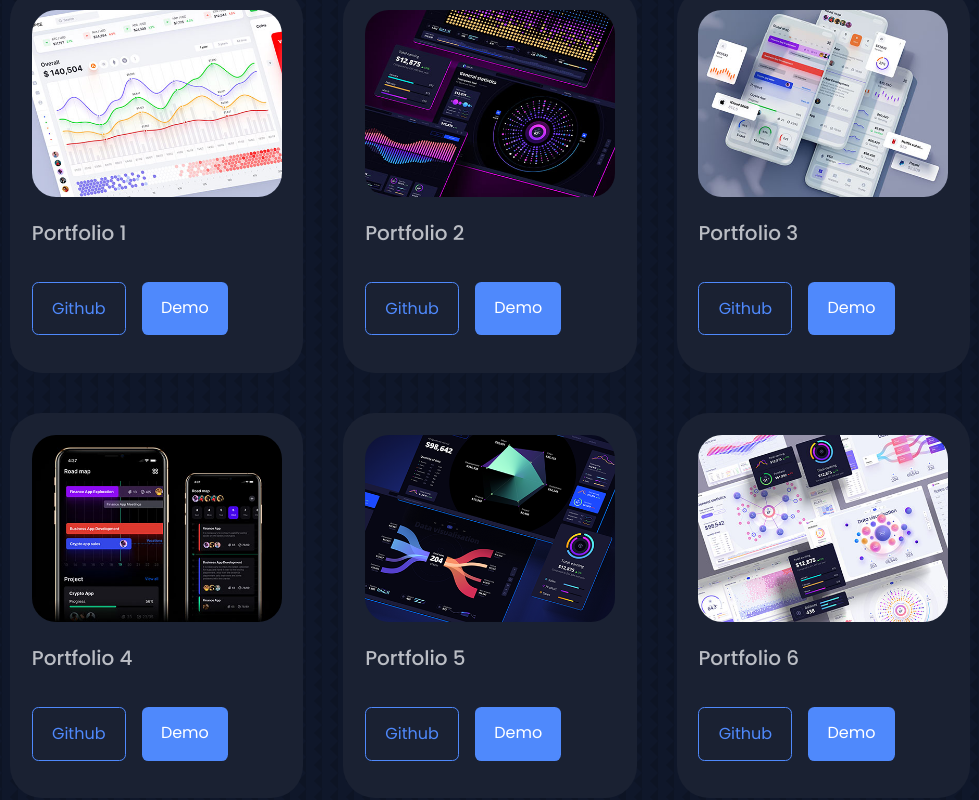
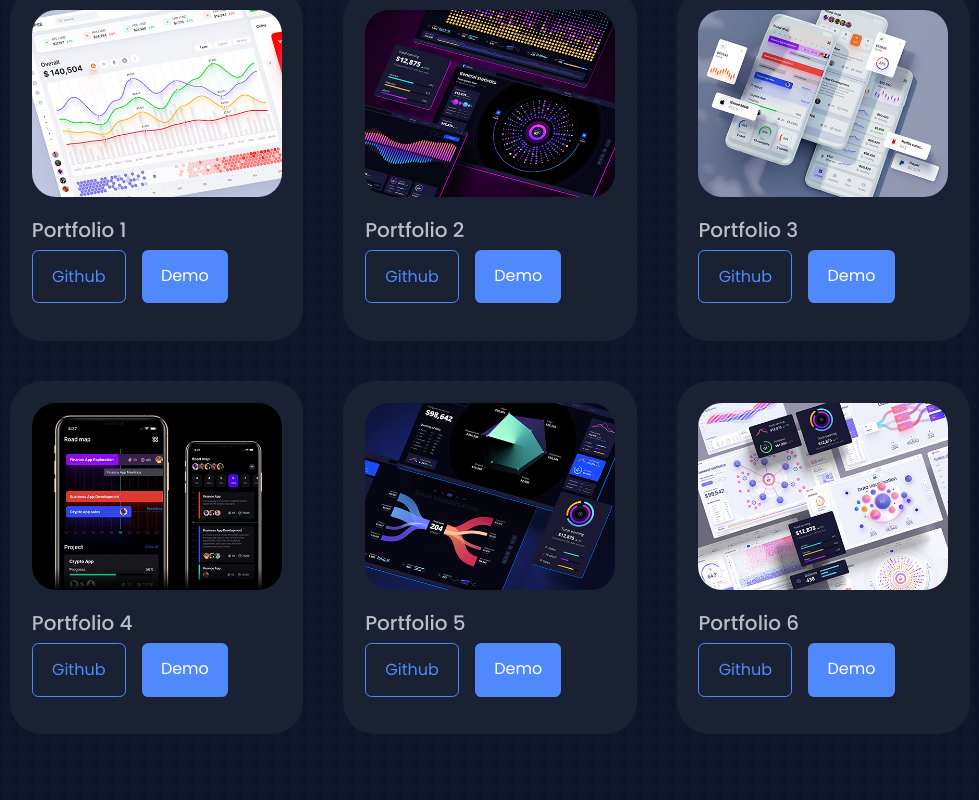
Before and after one commit to neophyte-programmer/react-portfolio, a React (Create React App) app: page / in a window 1280 px wide. Shown: the part 3083-3883 px from the top of the page, without its empty margins (150-1129 px from the left). Built offline with nearby package versions, Linux system fonts and the light colour scheme.

Commit message:
style: :lipstick: update style

```diff
--- a/src/components/portfolio/portfolio.css
+++ b/src/components/portfolio/portfolio.css
@@ -19,12 +19,15 @@
 }
 
 .portfolio__img {
+	width: 100%;
+	object-fit: cover;
+	max-height: 70%;
 	border-radius: 1.5rem;
 	overflow: hidden;
 }
 
 .portfolio__title {
-	margin: 1.2rem 0 2rem;
+	margin: 1rem 0 .2rem 0;
 }
 
 .portfolio__btns {
```
